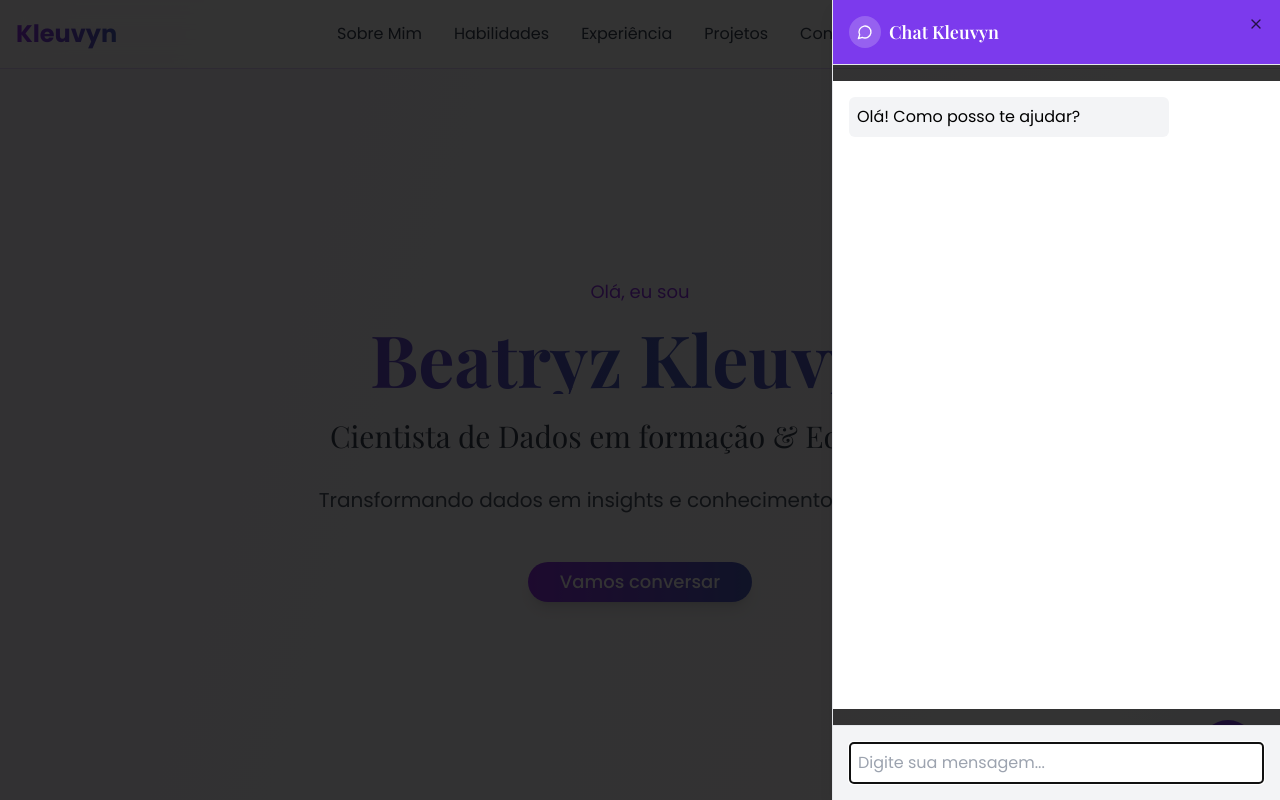
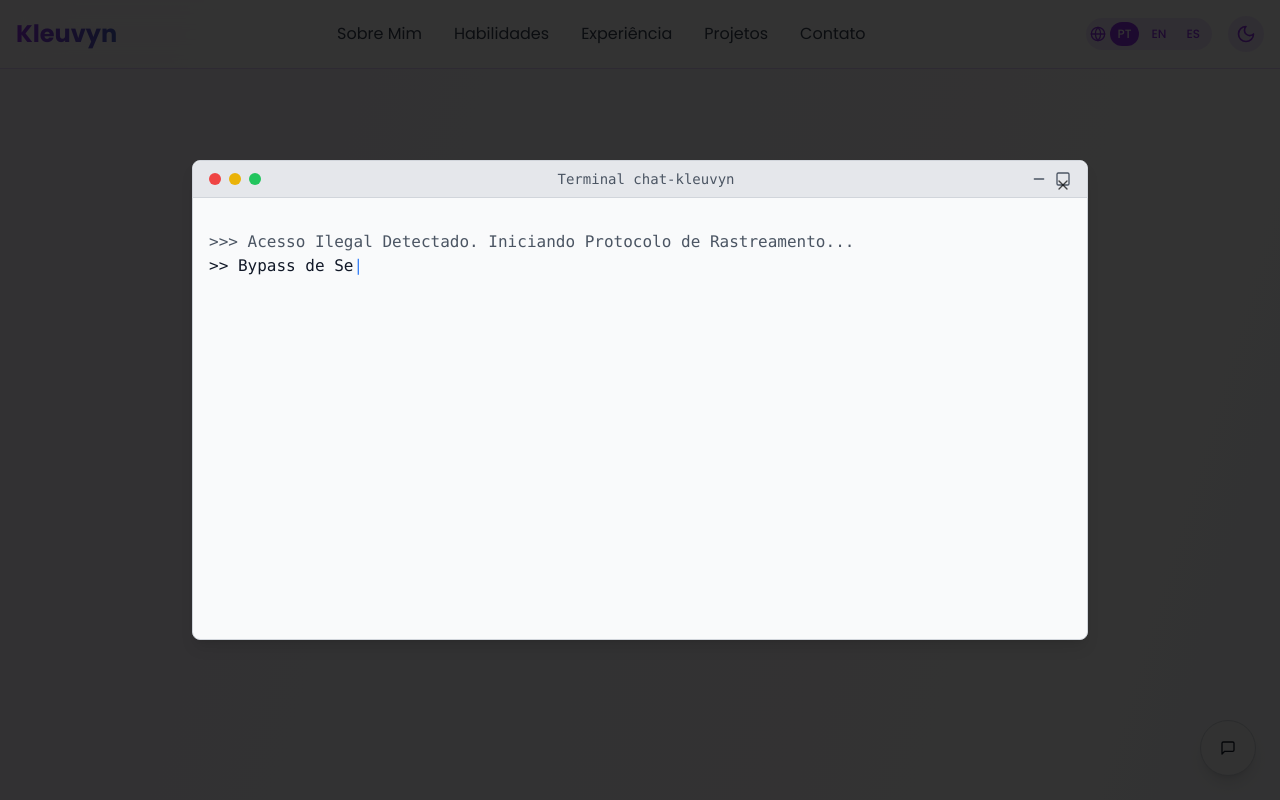
Before and after one commit to kleuvyn/beatryz-site3.0, a Next.js app: page / in a window 1280 px wide. Both pictures are taken after a click on the button 1228 px from the left and 748 px from the top of the page. Shown: the top 800 px of the page. Built offline with nearby package versions, Linux system fonts and the light colour scheme; no server answers; a web font is replaced by a local one.

Commit message:
atualizando o visual do chat e add docker

```diff
--- a/components/chatbot-button.tsx
+++ b/components/chatbot-button.tsx
@@ -1,92 +1,231 @@
-"use client"
+"use client";
 
-import { useState } from "react"
-import { Button } from "@/components/ui/button"
-import { Sheet, SheetContent, SheetHeader, SheetTitle, SheetTrigger } from "@/components/ui/sheet"
-import { MessageCircleIcon } from "lucide-react"
+import { useState, useEffect, useMemo, useRef } from "react";
+import { Dialog, DialogContent, DialogTrigger } from "@/components/ui/dialog";
+import { Button } from "@/components/ui/button";
+import { MessageSquare, Minus, Square } from "lucide-react";
+
+const RASA_ENDPOINT =
+  process.env.NEXT_PUBLIC_RASA_ENDPOINT ||
+  "http://localhost:5005/webhooks/rest/webhook";
+
+const terminalBg = "bg-gray-50";
+const terminalTextPrimary = "text-gray-900";
+const terminalTextSecondary = "text-gray-600";
+const terminalHighlight = "text-blue-600";
+const terminalFont = "font-mono";
+const terminalBorder = "border border-gray-300";
+const cursorColor = "text-blue-500";
+const userTextColor = "text-blue-800";
+const headerBg = "bg-gray-200";
+const headerButtonColor = "text-gray-600";
+const headerBorder = "border-b border-gray-300";
+
+const TypingMessage = ({ fullText, typingSpeed = 30, onFinish }) => {
+  const [displayedText, setDisplayedText] = useState("");
+  const [isFinished, setIsFinished] = useState(false);
+
+  useEffect(() => {
+    if (!fullText) return;
+    setDisplayedText("");
+    setIsFinished(false);
+    let i = 0;
+
+    const typingInterval = setInterval(() => {
+      if (i < fullText.length) {
+        setDisplayedText((prev) => prev + fullText.charAt(i));
+        i++;
+      } else {
+        clearInterval(typingInterval);
+        setIsFinished(true);
+        if (onFinish) onFinish();
+      }
+    }, typingSpeed);
+
+    return () => clearInterval(typingInterval);
+  }, [fullText, typingSpeed, onFinish]);
+
+  return (
+    <span className={terminalTextPrimary}>
+      {displayedText}
+      {!isFinished && <span className={`animate-blink ${cursorColor}`}>|</span>}
+    </span>
+  );
+};
 
 export function ChatbotButton() {
-  const [isOpen, setIsOpen] = useState(false)
-  const [messages, setMessages] = useState<{ text: string; isUser: boolean }[]>([
-    { text: "Olá! Como posso te ajudar?", isUser: false },
-  ])
-  const [input, setInput] = useState("")
+  const initialMessages = useMemo(
+    () => [
+      { text: ">>> Acesso Ilegal Detectado. Iniciando Protocolo de Rastreamento...", isUser: false },
+      { text: ">>> Bypass de Segurança - [OK].", isUser: false },
+      { text: ">>> Carregando Perfil: ROOT@KLEUVYN_MASTER...", isUser: false },
+      { text: "Sistema Online. Bem-vindo(a).", isUser: false },
+    ],
+    []
+  );
 
-  const handleSend = async () => {
-    if (!input.trim()) return
+  const [messages, setMessages] = useState([]);
+  const [currentInput, setCurrentInput] = useState("");
+  const [isOpen, setIsOpen] = useState(false);
+  const [isBooting, setIsBooting] = useState(false);
+  const scrollRef = useRef(null);
+  const inputRef = useRef(null);
 
-    const userMessage = { text: input, isUser: true }
-    setMessages((prev) => [...prev, userMessage])
-    setInput("")
+  const bootFinished = messages.length === initialMessages.length && !isBooting && isOpen;
+
+  useEffect(() => {
+    if (scrollRef.current) scrollRef.current.scrollTop = scrollRef.current.scrollHeight;
+    if (bootFinished && inputRef.current) {
+      setTimeout(() => inputRef.current.focus(), 50);
+    }
+  }, [messages, bootFinished]);
+
+  useEffect(() => {
+    if (!isOpen) {
+      setMessages([]);
+      setIsBooting(false);
+      return;
+    }
+    setMessages([]);
+    setIsBooting(true);
+
+    if (initialMessages.length > 0) {
+      setMessages([initialMessages[0]]);
+    }
+
+    return () => setIsBooting(false);
+  }, [isOpen, initialMessages]);
+
+  const handleTypingFinish = () => {
+    const nextIndex = messages.length;
+    if (nextIndex < initialMessages.length) {
+      setTimeout(() => {
+        setMessages((prev) => [...prev, initialMessages[nextIndex]]);
+        if (nextIndex + 1 === initialMessages.length) {
+          setIsBooting(false);
+        }
+      }, 300);
+    }
+  };
+
+  const handleCommand = async (command) => {
+    const userMessage = { text: `> ${command}`, isUser: true };
+    setMessages((prev) => [...prev, userMessage]);
+    setCurrentInput("");
+
+    await new Promise((resolve) => setTimeout(resolve, 50));
+    if (scrollRef.current) scrollRef.current.scrollTop = scrollRef.current.scrollHeight;
 
     try {
-      const res = await fetch("http://localhost:3001/dialogflow", {
+      const res = await fetch(RASA_ENDPOINT, {
         method: "POST",
         headers: { "Content-Type": "application/json" },
-        body: JSON.stringify({ message: input }),
-      })
+        body: JSON.stringify({ sender: "web_terminal_user", message: command }),
+      });
+      const rasaResponse = await res.json();
 
-      const data = await res.json()
-      const botReply = data.reply || "Desculpe, não entendi. 😕"
+      if (rasaResponse?.length > 0) {
+        rasaResponse.forEach((reply) => {
+          if (reply.text)
+            setMessages((prev) => [...prev, { text: reply.text, isUser: false }]);
+        });
+      } else {
+        setMessages((prev) => [
+          ...prev,
+          { text: "[SYSTEM] Comando processado, mas sem resposta clara.", isUser: false },
+        ]);
+      }
+    } catch (err) {
+      console.error(err);
+      setMessages((prev) => [
+        ...prev,
+        { text: "[ERROR] Falha de comunicação com o servidor.", isUser: false },
+      ]);
+    }
+  };
 
-      setMessages((prev) => [...prev, { text: botReply, isUser: false }])
-    } catch (err) {
-      setMessages((prev) => [...prev, { text: "Erro ao conectar com o servidor 😓", isUser: false }])
+  const handleKeyDown = (e) => {
+    if (e.key === "Enter" && currentInput.trim()) {
+      handleCommand(currentInput.trim());
     }
-  }
-
-  const handleKeyDown = (e: React.KeyboardEvent<HTMLInputElement>) => {
-    if (e.key === "Enter") handleSend()
-  }
+  };
 
   return (
-    <Sheet open={isOpen} onOpenChange={setIsOpen}>
-      <SheetTrigger asChild>
+    <Dialog open={isOpen} onOpenChange={setIsOpen}>
+      <DialogTrigger asChild>
         <Button
-          className="fixed bottom-6 right-6 h-14 w-14 rounded-full shadow-lg bg-purple-700 hover:bg-purple-800"
+          className={`fixed bottom-6 right-6 h-14 w-14 rounded-full shadow-lg ${terminalBg} hover:bg-gray-100 ${terminalBorder} ${terminalTextPrimary} z-50`}
           size="icon"
-          aria-label="Abrir chat"
+          aria-label="Abrir Terminal"
         >
-          <MessageCircleIcon className="h-6 w-6" />
+          <MessageSquare className="h-6 w-6" />
         </Button>
-      </SheetTrigger>
+      </DialogTrigger>
 
-      <SheetContent className="w-full sm:max-w-md p-0 flex flex-col h-[80vh] sm:h-full">
-        <SheetHeader className="p-4 border-b bg-purple-700 text-white">
-          <SheetTitle className="flex items-center gap-2 text-white">
-            <div className="w-8 h-8 rounded-full bg-white bg-opacity-20 flex items-center justify-center">
-              <MessageCircleIcon className="h-4 w-4" />
+      <DialogContent
+        onOpenAutoFocus={(e) => e.preventDefault()}
+        onCloseAutoFocus={(e) => e.preventDefault()}
+        tabIndex={-1}
+        className={`
+          fixed top-1/2 left-1/2 -translate-x-1/2 -translate-y-1/2
+          w-[90vw] max-w-4xl p-0 flex flex-col h-[60vh]
+          rounded-lg ${terminalBg} ${terminalFont} ${terminalBorder} shadow-lg
+        `}
+      >
+        <div className={`flex items-center justify-between px-4 py-2 ${headerBg} ${headerBorder} rounded-t-lg`}>
+          <div className="flex space-x-2 items-center">
+            <span className="w-3 h-3 rounded-full bg-red-500"></span>
+            <span className="w-3 h-3 rounded-full bg-yellow-500"></span>
+            <span className="w-3 h-3 rounded-full bg-green-500"></span>
           </div>
-            Chat Kleuvyn
-          </SheetTitle>
-        </SheetHeader>
 
-        {/* Chat area */}
-        <div className="flex-1 overflow-y-auto p-4 space-y-2 bg-white text-black">
+          <span className={`text-sm ${terminalTextSecondary} text-center flex-1`}>
+            Terminal chat-kleuvyn
+          </span>
+
+          <div className="flex space-x-2 items-center">
+            <Minus className={`h-4 w-4 ${headerButtonColor}`} />
+            <Square className={`h-4 w-4 ${headerButtonColor}`} />
+          </div>
+        </div>
+
+        <div
+          ref={scrollRef}
+          className="flex-1 overflow-y-auto p-4 text-sm sm:text-base whitespace-pre-wrap"
+          onClick={() => bootFinished && inputRef.current?.focus()}
+        >
           {messages.map((msg, idx) => (
-            <div
-              key={idx}
-              className={`p-2 rounded-md max-w-xs ${
-                msg.isUser ? "bg-purple-100 self-end text-right" : "bg-gray-100 self-start"
-              }`}
-            >
-              {msg.text}
+            <div key={idx} className={msg.isUser ? userTextColor : terminalTextPrimary}>
+              {isBooting && idx === messages.length - 1 ? (
+                <TypingMessage fullText={msg.text} onFinish={handleTypingFinish} />
+              ) : msg.text.startsWith(">>>") ||
+                msg.text.startsWith("[SYSTEM]") ||
+                msg.text.startsWith("[ERROR]") ? (
+                <span className={terminalTextSecondary}>{msg.text}</span>
+              ) : msg.isUser ? (
+                <span className={userTextColor}>{msg.text}</span>
+              ) : (
+                <span className={terminalHighlight}>{msg.text}</span>
+              )}
             </div>
           ))}
-        </div>
 
-        {/* Input area */}
-        <div className="p-4 border-t bg-gray-100">
+          {bootFinished && (
+            <div className="flex items-center mt-1">
+              <span className={`${terminalTextPrimary} mr-1`}>user@system:~$</span>
               <input
+                ref={inputRef}
                 type="text"
-            placeholder="Digite sua mensagem..."
-            className="w-full p-2 rounded border border-gray-300"
-            value={input}
-            onChange={(e) => setInput(e.target.value)}
+                className={`flex-1 bg-transparent outline-none border-none ${userTextColor} caret-blue-500`}
+                value={currentInput}
+                onChange={(e) => setCurrentInput(e.target.value)}
                 onKeyDown={handleKeyDown}
+                placeholder=""
               />
             </div>
-      </SheetContent>
-    </Sheet>
-  )
+          )}
+        </div>
+      </DialogContent>
+    </Dialog>
+  );
 }
```
Also changed, not shown: app/page.tsx (+14 -15 lines), docker-compose.yml (added, +27 -0 lines), 1 other file (tests, documents, lock files or other folders). Lines whose indentation alone changed are shown as unchanged.
